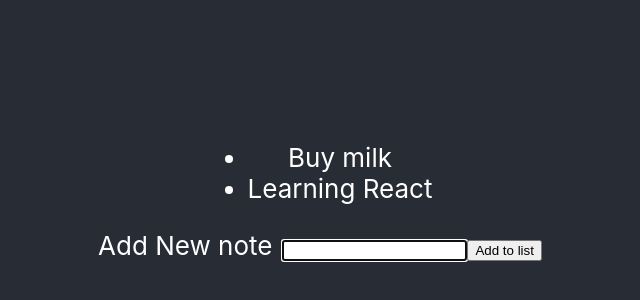
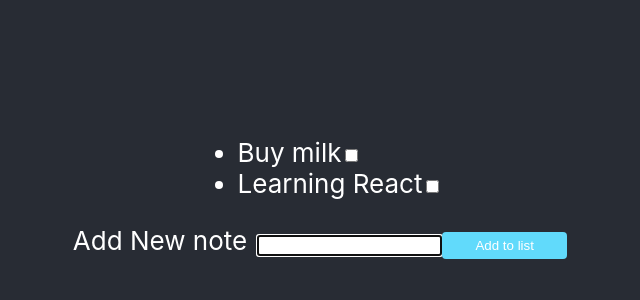
Before and after one commit to AliTaee/Minimal-Todo-list, a React (Create React App) app: page / in a window 1280 px wide. Shown: the part 212-512 px from the top of the page, without its empty margins (320-960 px from the left). Built offline with nearby package versions, Linux system fonts and the light colour scheme; the HTML template or start-up script is replaced by a standard one.

Commit message:
Add state to todo list item

```diff
--- a/src/App.js
+++ b/src/App.js
@@ -18,12 +18,33 @@ function App() {
     setToAddList("");
   };
 
+  // toggle todo state
+  const handleNoteState = (noteId) => {
+    const newState = todoList.map((todo) => {
+      if (todo.id === noteId) {
+        return {
+          ...todo,
+          done: !todo.done,
+        };
+      }
+      return todo;
+    });
+    setTodoList(newState);
+  };
+
   return (
     <div className="App">
       <header className="App-header">
-        <ul className="App-list">
+        <ul className="note-list">
           {todoList.map((todo) => (
-            <li key={todo.id}>{todo.title}</li>
+            <li key={todo.id}>
+              {todo.title}
+              <input
+                type="checkbox"
+                value={todo.done}
+                onChange={() => handleNoteState(todo.id)}
+              />
+            </li>
           ))}
         </ul>
         <div className="add-note-container">
@@ -35,7 +56,7 @@ function App() {
             value={toAddList}
             onChange={(e) => setToAddList(e.target.value)}
           />
-          <button className="App-button" onClick={handelAddNote}>
+          <button className="note-submit" onClick={handelAddNote}>
             Add to list
           </button>
         </div>
```
